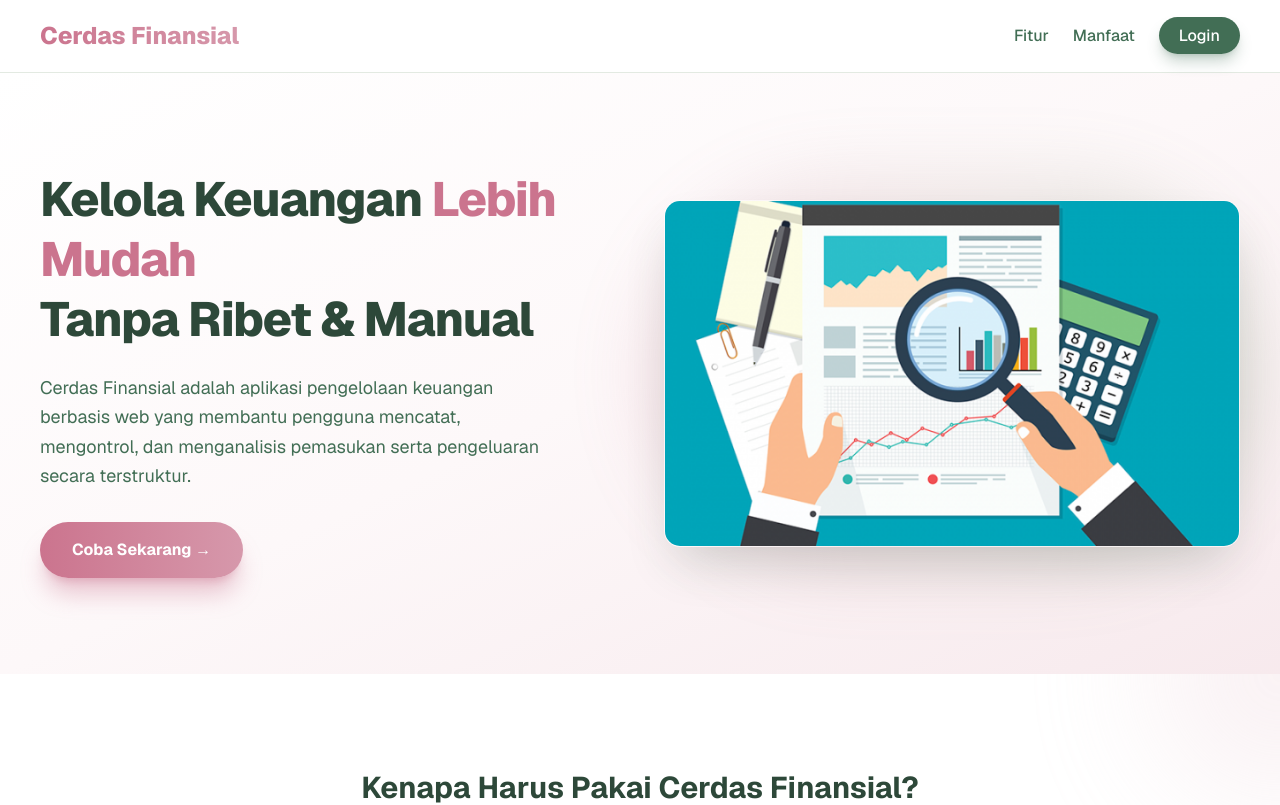
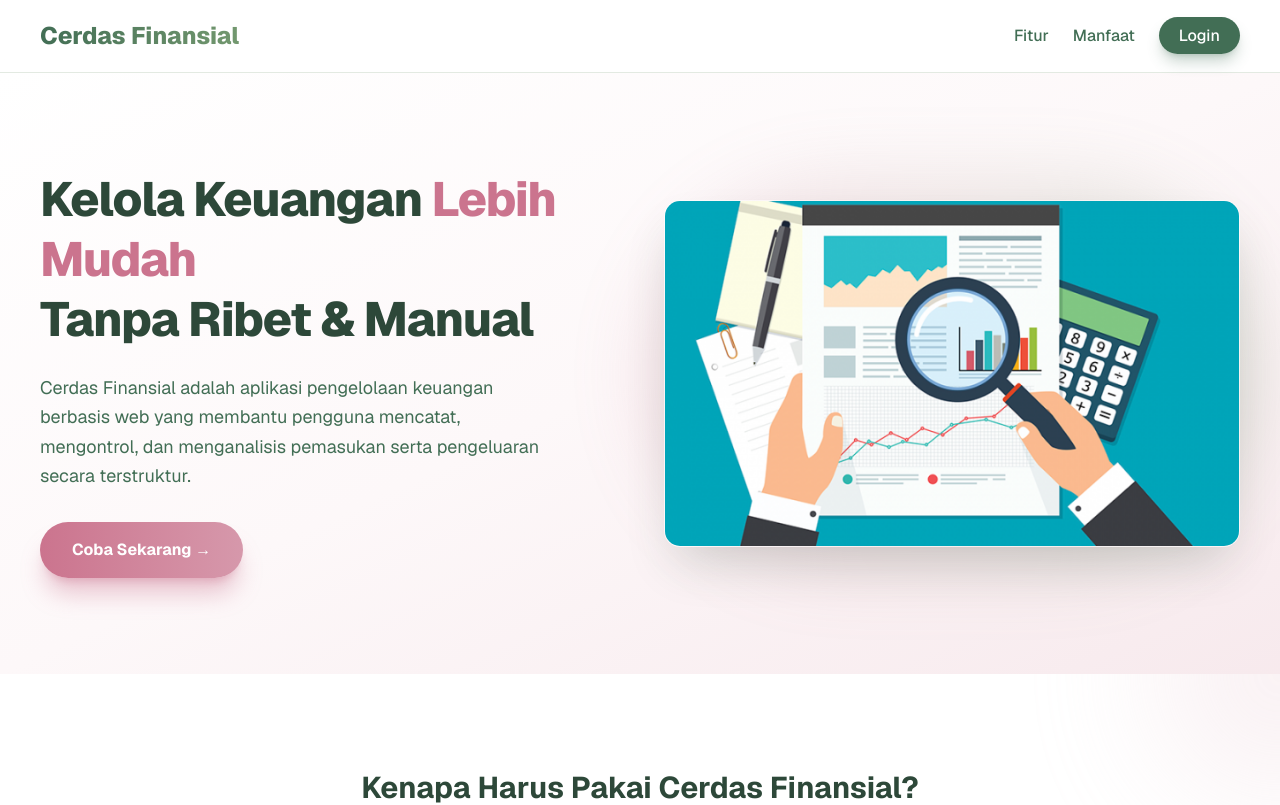
Before and after one commit to loishaard21/project_keuangan_yesoryes, a Next.js app in the folder frontend/: page / in a window 1280 px wide. Shown: the top 805 px of the page. Built offline with nearby package versions, Linux system fonts and the light colour scheme.

Commit message:
kevin: merubah warna font menjadi hijau

```diff
--- a/frontend/app/homepage/page.tsx
+++ b/frontend/app/homepage/page.tsx
@@ -33,7 +33,7 @@ export default function HomePage() {
 
       {/* ================= NAVBAR ================= */}
       <header className="sticky top-0 z-50 flex justify-between items-center px-6 md:px-10 py-5 border-b border-[#73986F]/20 bg-white/90 backdrop-blur-lg transition-all duration-300 hover:border-[#73986F]/40">
-        <h1 className="text-2xl font-extrabold bg-gradient-to-r from-[#CB748E] to-[#D698AB] bg-clip-text text-transparent">
+        <h1 className="text-2xl font-extrabold bg-gradient-to-r from-[#426E55] via-[#73986F] to-[#2D4839] bg-clip-text text-transparent animate-gradient-x bg-[length:200%_auto]">
           Cerdas Finansial
         </h1>
 
```
Also changed, not shown: 1 other file (tests, documents, lock files or other folders).
